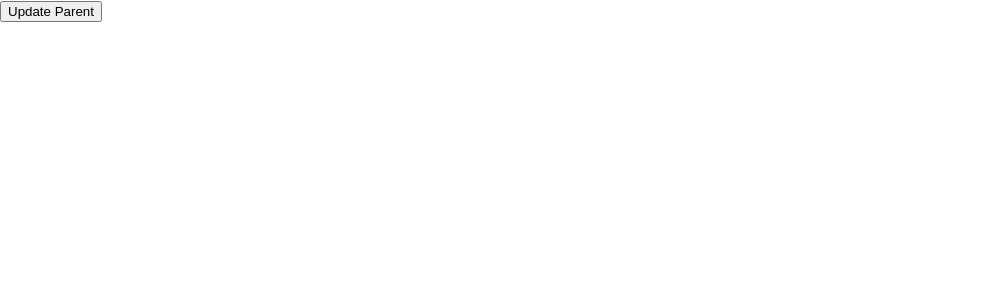
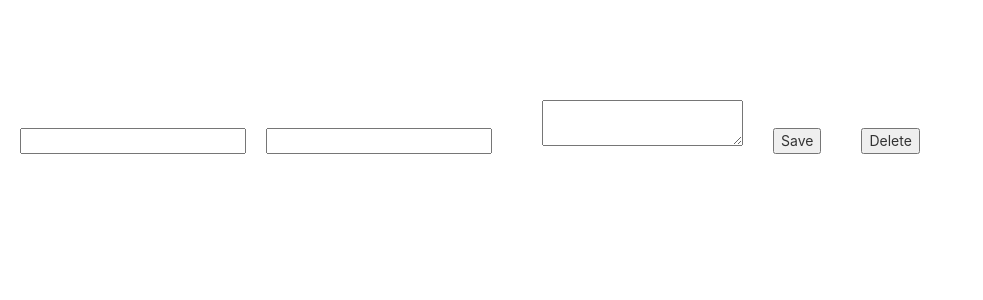
Before and after one commit to thanhdinhit/dinhnguyencode, a React (Create React App) app: page / in a window 1280 px wide. Shown: the top 300 px of the page, without its empty margins (0-983 px from the left). Built offline with nearby package versions, Linux system fonts and the light colour scheme.

Commit message:
add form

```diff
--- a/public/index.html
+++ b/public/index.html
@@ -20,6 +20,12 @@
       Learn how to configure a non-root public URL by running `npm run build`.
     -->
     <title>Project Study React</title>
+
+    <!-- Latest compiled and minified CSS & JS -->
+    <link rel="stylesheet" media="screen" href="//netdna.bootstrapcdn.com/bootstrap/3.3.4/css/bootstrap.min.css">
+    <script src="//code.jquery.com/jquery.js"></script>
+    <script src="//netdna.bootstrapcdn.com/bootstrap/3.3.4/js/bootstrap.min.js"></script>
+
   </head>
   <body>
     <noscript>You need to enable JavaScript to run this app.</noscript>
--- /dev/null
+++ b/src/Form.css
@@ -0,0 +1,20 @@
+.input{
+    margin-left: 20px;
+    margin-top: 30px;
+}
+.input1{
+    margin-left: 20px;
+    margin-top: 50px;
+}
+.input2{
+    margin-left: 50px;
+    margin-top: 100px;
+}
+.button{
+    margin-left: 30px;
+    margin-top: 30px;
+}
+.button1{
+    margin-left: 40px;
+    margin-top: 30px;
+}
--- /dev/null
+++ b/src/Form.js
@@ -0,0 +1,51 @@
+import React from 'react';
+import './Form.css';
+class Form extends React.Component {
+    constructor(props) {
+        super(props);
+        this.state = {
+            username: '', //note name state should same with name in input
+            password: '',
+            description :''
+        };
+        this.onChangeInput = this.onChangeInput.bind(this);
+        this.onChangeClick = this.onChangeClick.bind(this);
+    }
+    onChangeInput(event) {
+        //use wwhen 1 input
+        //   this.setState({
+        //       username : event.target.value
+
+        //   });
+        //console.log(event.target.value);
+        //
+        //use when multi input
+        var target = event.target;//Get  value of each input box
+        var name = target.name;//name of input example name = "username", name = "password"
+        var value = target.value;//Get  value of each input box with name
+        this.setState({
+            [name] : value
+        });
+    }
+    onChangeClick(event) {
+        event.preventDefault(); //not reload page when click submit
+        console.log(this.state);
+    }
+
+    render() {
+
+        return (
+            <div>
+                <form onSubmit={this.onChangeClick}>
+                    <input className="input" name = "username" type="text" onChange={this.onChangeInput} ></input>
+                    <input className="input1" name = "password" type="password" onChange={this.onChangeInput} ></input>
+                    <textarea className="input2" name = "description"  onChange={this.onChangeInput}></textarea>
+                    <button className="button" type="submit">Save</button>
+                    <button className="button1" type="reset">Delete</button>
+                </form>
+            </div>
+        );
+    }
+}
+
+export default Form;
--- a/src/index.js
+++ b/src/index.js
@@ -12,6 +12,7 @@ import Ref from './Ref';
 import List from './List';
 import ParentComponent  from './ParentComponent';
 import ChildComponent  from './ChildComponent';
+import Form from './Form';
 import * as serviceWorker from './serviceWorker';
 
 
@@ -28,7 +29,7 @@ import * as serviceWorker from './serviceWorker';
 
 // setInterval(time, 1000);
 
-ReactDOM.render(<ParentComponent/>, document.getElementById('root'));
+ReactDOM.render(<Form/>, document.getElementById('root'));
 
 //set timeout to view componentWillUnmount
 // setTimeout(() => {
```
